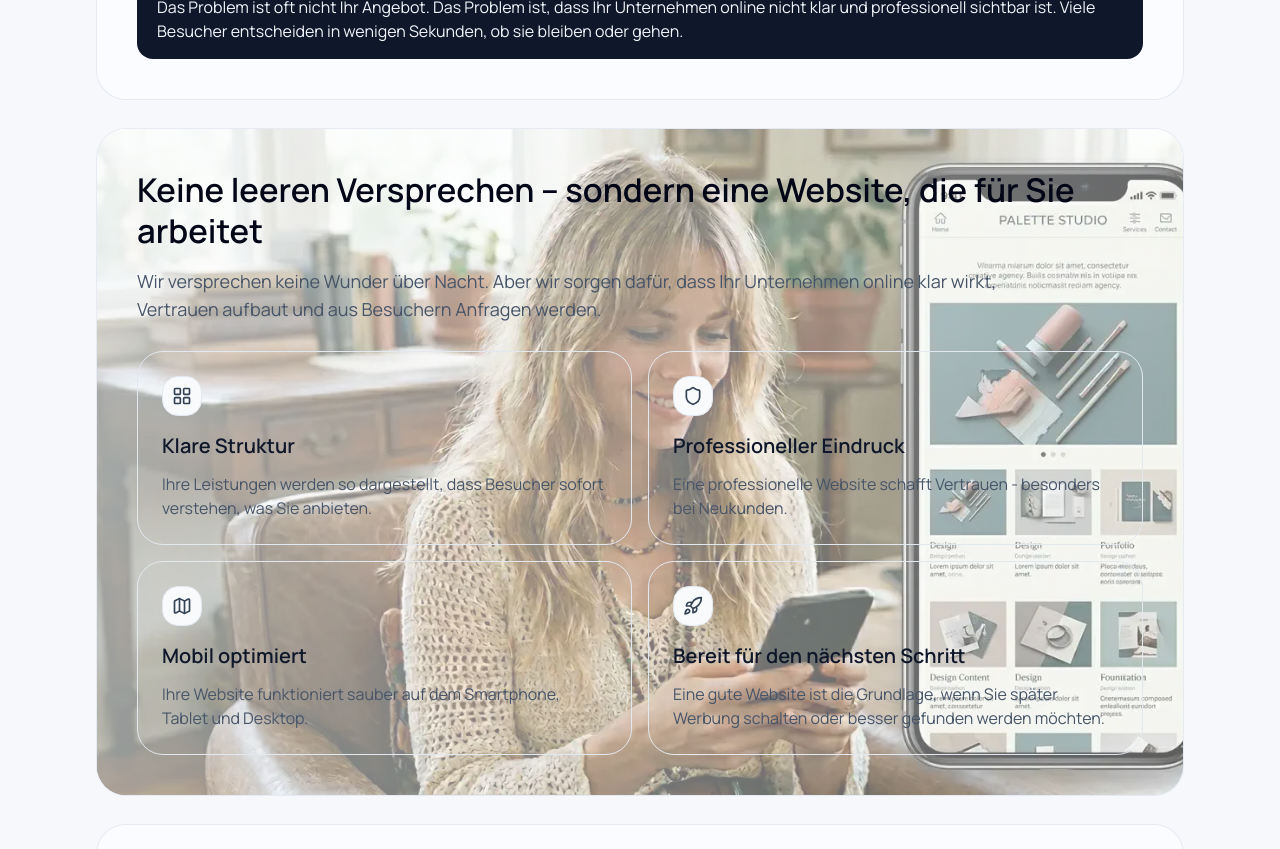
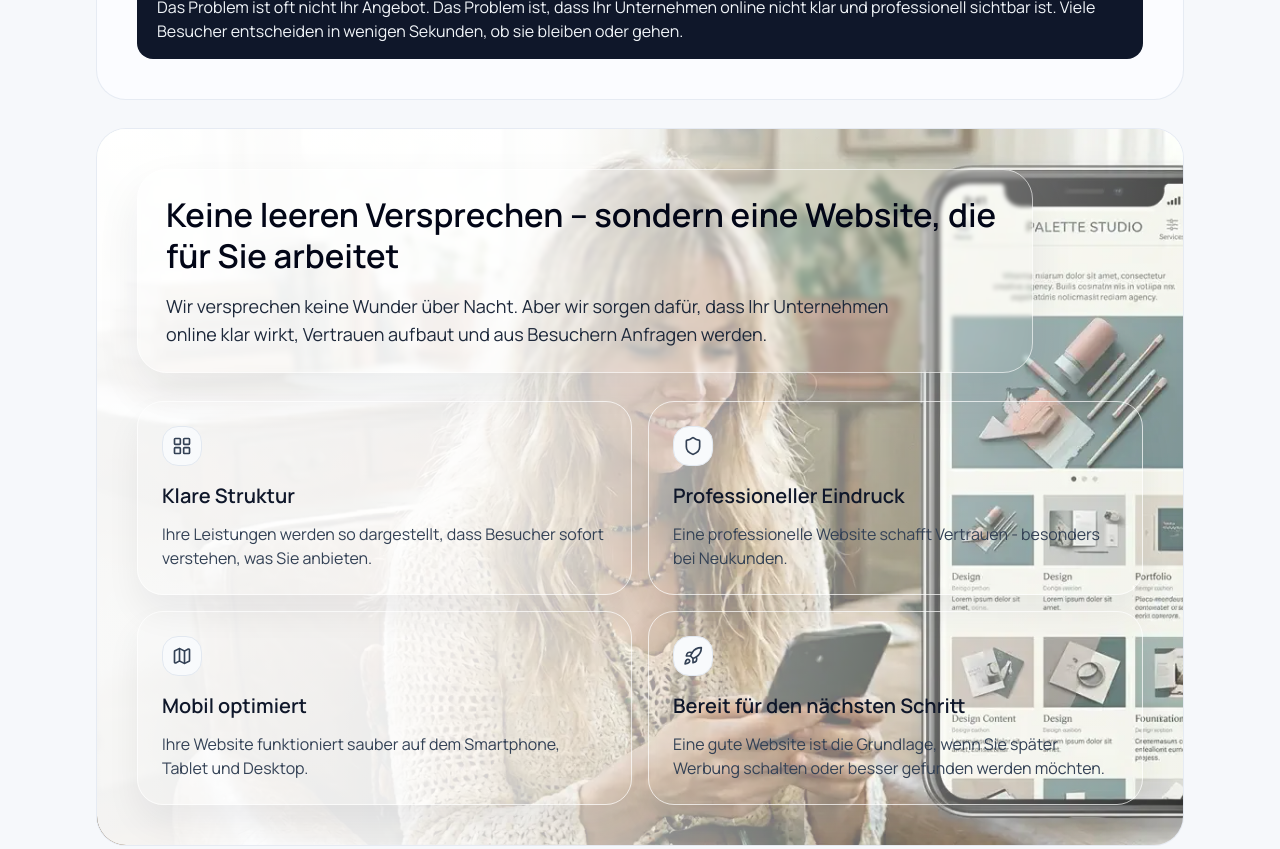
Before and after one commit to KonstantinGlazunov/web_designer, a Next.js app: page / in a window 1280 px wide. Shown: the part 1180-2029 px from the top of the page. Built offline with nearby package versions, Linux system fonts and the light colour scheme; no server answers.

Commit message:
Improve contrast in value section

```diff
--- a/components/home-page-client.tsx
+++ b/components/home-page-client.tsx
@@ -403,15 +403,17 @@ function ValueSection({ copy }: { copy: LandingText }) {
         quality={55}
         className="object-cover object-center"
       />
-      <div className="absolute inset-0 bg-[linear-gradient(112deg,rgba(251,252,255,0.7)_0%,rgba(251,252,255,0.52)_35%,rgba(251,252,255,0.36)_100%)]" />
+      <div className="absolute inset-0 bg-[linear-gradient(102deg,rgba(255,255,255,0.96)_0%,rgba(255,255,255,0.92)_36%,rgba(255,255,255,0.56)_58%,rgba(255,255,255,0.18)_100%)]" />
 
       <div className="relative z-10">
-        <SectionTitle className="reveal-stagger" style={revealStyle(40)}>
-          {copy.value.title}
-        </SectionTitle>
-        <p className="reveal-stagger mt-4 max-w-4xl text-base leading-7 text-slate-600 sm:text-lg" style={revealStyle(110)}>
-          {copy.value.intro}
-        </p>
+        <div className="max-w-4xl rounded-[30px] border border-white/60 bg-white/56 px-6 py-6 shadow-[0_20px_45px_rgba(15,23,42,0.07)] backdrop-blur-[2px] sm:px-7">
+          <SectionTitle className="reveal-stagger" style={revealStyle(40)}>
+            {copy.value.title}
+          </SectionTitle>
+          <p className="reveal-stagger mt-4 max-w-3xl text-base leading-7 text-slate-800 sm:text-lg" style={revealStyle(110)}>
+            {copy.value.intro}
+          </p>
+        </div>
 
         <div className="mt-7 grid gap-4 md:grid-cols-2">
           {copy.value.cards.map((card, index) => {
@@ -419,14 +421,14 @@ function ValueSection({ copy }: { copy: LandingText }) {
             return (
               <article
                 key={card.title}
-                className="reveal-stagger rounded-[26px] border border-slate-200 bg-white/92 p-6 transition hover:-translate-y-0.5 hover:border-slate-300 hover:shadow-[0_18px_35px_rgba(15,23,42,0.08)]"
+                className="reveal-stagger rounded-[26px] border border-white/70 bg-white/88 p-6 shadow-[0_18px_35px_rgba(15,23,42,0.06)] transition hover:-translate-y-0.5 hover:border-slate-300 hover:shadow-[0_18px_35px_rgba(15,23,42,0.08)]"
                 style={revealStyle(180 + index * 70)}
               >
                 <span className="inline-flex h-10 w-10 items-center justify-center rounded-2xl border border-slate-200 bg-slate-50 text-slate-700">
                   <Icon className="h-5 w-5" />
                 </span>
                 <h3 className="mt-4 text-xl font-semibold text-slate-900">{card.title}</h3>
-                <p className="mt-3 text-sm leading-7 text-slate-600 sm:text-base">{card.description}</p>
+                <p className="mt-3 text-sm leading-7 text-slate-700 sm:text-base">{card.description}</p>
               </article>
             )
           })}
--- a/components/home-page.tsx
+++ b/components/home-page.tsx
@@ -211,28 +211,30 @@ function ValueSection({ copy }: { copy: typeof landingCopyDe }) {
   return (
     <ContentSection className="relative overflow-hidden">
       <Image src="/images/versprechen.webp" alt="" aria-hidden fill sizes="100vw" quality={55} className="object-cover object-center" />
-      <div className="absolute inset-0 bg-[linear-gradient(112deg,rgba(251,252,255,0.7)_0%,rgba(251,252,255,0.52)_35%,rgba(251,252,255,0.36)_100%)]" />
+      <div className="absolute inset-0 bg-[linear-gradient(102deg,rgba(255,255,255,0.96)_0%,rgba(255,255,255,0.92)_36%,rgba(255,255,255,0.56)_58%,rgba(255,255,255,0.18)_100%)]" />
       <div className="relative z-10">
-        <SectionTitle className="reveal-stagger" style={revealStyle(40)}>
-          {copy.value.title}
-        </SectionTitle>
-        <p className="reveal-stagger mt-4 max-w-4xl text-base leading-7 text-slate-600 sm:text-lg" style={revealStyle(110)}>
-          {copy.value.intro}
-        </p>
+        <div className="max-w-4xl rounded-[30px] border border-white/60 bg-white/56 px-6 py-6 shadow-[0_20px_45px_rgba(15,23,42,0.07)] backdrop-blur-[2px] sm:px-7">
+          <SectionTitle className="reveal-stagger" style={revealStyle(40)}>
+            {copy.value.title}
+          </SectionTitle>
+          <p className="reveal-stagger mt-4 max-w-3xl text-base leading-7 text-slate-800 sm:text-lg" style={revealStyle(110)}>
+            {copy.value.intro}
+          </p>
+        </div>
         <div className="mt-7 grid gap-4 md:grid-cols-2">
           {copy.value.cards.map((card, index) => {
             const Icon = valueIcons[index] ?? LayoutGrid
             return (
               <article
                 key={card.title}
-                className="reveal-stagger rounded-[26px] border border-slate-200 bg-white/92 p-6 transition hover:-translate-y-0.5 hover:border-slate-300 hover:shadow-[0_18px_35px_rgba(15,23,42,0.08)]"
+                className="reveal-stagger rounded-[26px] border border-white/70 bg-white/88 p-6 shadow-[0_18px_35px_rgba(15,23,42,0.06)] transition hover:-translate-y-0.5 hover:border-slate-300 hover:shadow-[0_18px_35px_rgba(15,23,42,0.08)]"
                 style={revealStyle(180 + index * 70)}
               >
                 <span className="inline-flex h-10 w-10 items-center justify-center rounded-2xl border border-slate-200 bg-slate-50 text-slate-700">
                   <Icon className="h-5 w-5" />
                 </span>
                 <h3 className="mt-4 text-xl font-semibold text-slate-900">{card.title}</h3>
-                <p className="mt-3 text-sm leading-7 text-slate-600 sm:text-base">{card.description}</p>
+                <p className="mt-3 text-sm leading-7 text-slate-700 sm:text-base">{card.description}</p>
               </article>
             )
           })}
```
